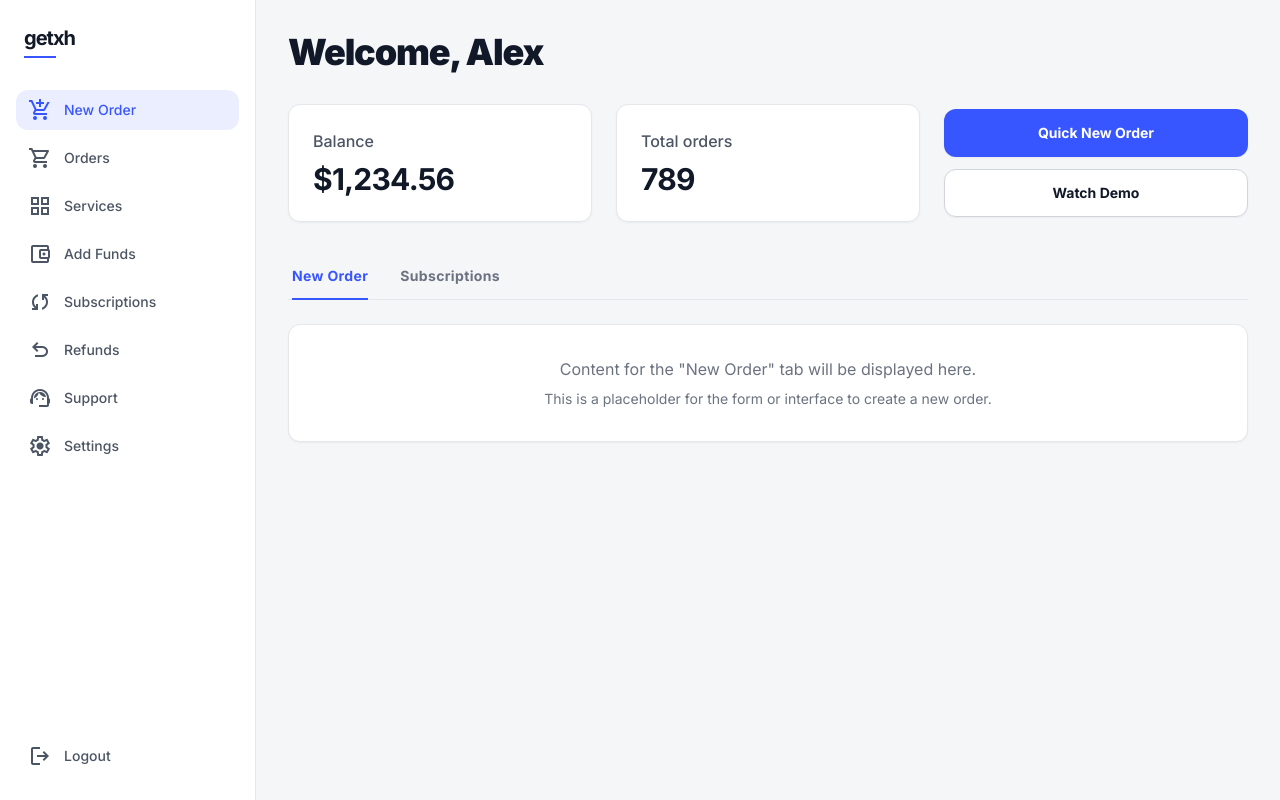
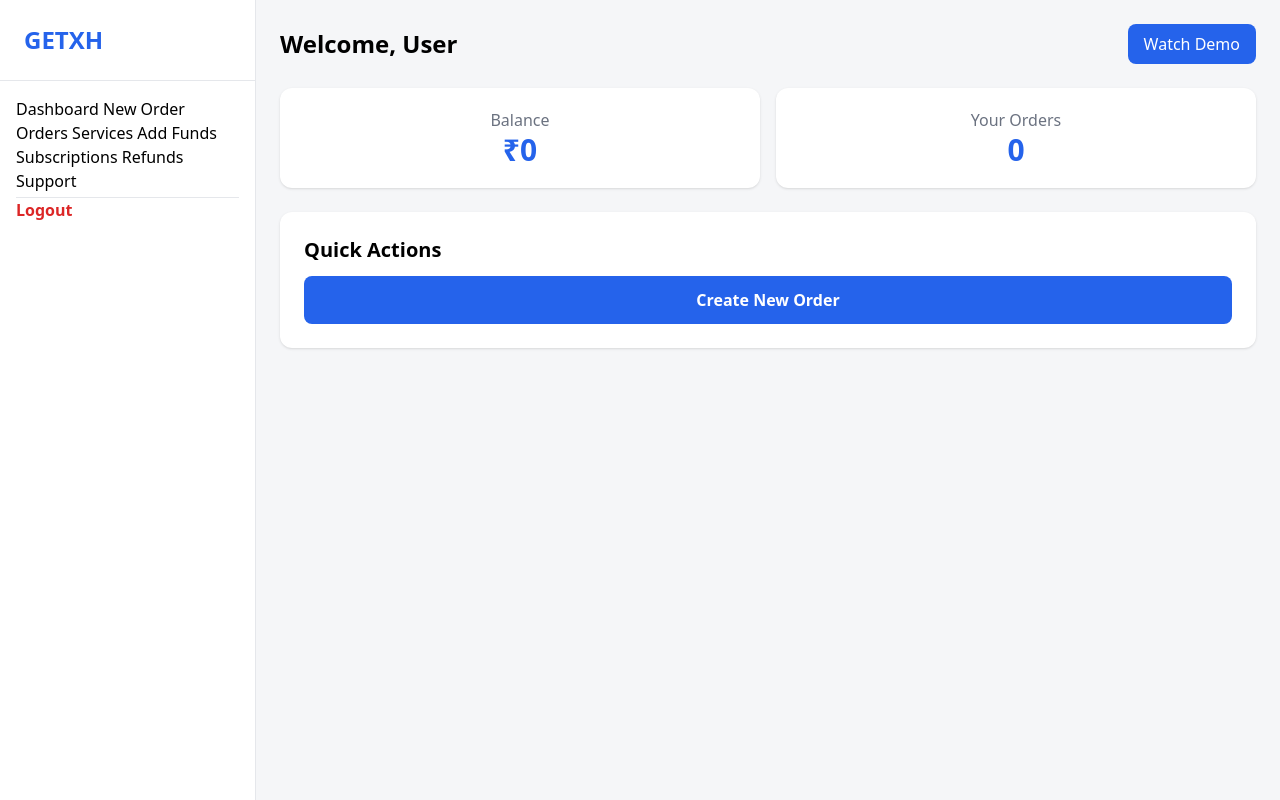
Before and after one commit to sanjaydhandha912-code/Getxh_trial, a plain HTML site: page Dashboard.html in a window 1280 px wide. Drawn offline with nearby package versions, Linux system fonts and the light colour scheme.

Commit message:
Update Dashboard.html

```diff
--- a/Dashboard.html
+++ b/Dashboard.html
@@ -1,153 +1,93 @@
 <!DOCTYPE html>
+<html class="light" lang="en">
+<head>
+<meta charset="utf-8"/>
+<meta name="viewport" content="width=device-width, initial-scale=1.0"/>
+<title>GETXH - Dashboard</title>
 
-<html class="light" lang="en"><head>
-<meta charset="utf-8"/>
-<meta content="width=device-width, initial-scale=1.0" name="viewport"/>
-<title>GETXH Dashboard</title>
-<script src="https://cdn.tailwindcss.com?plugins=forms,container-queries"></script>
+<script src="https://cdn.tailwindcss.com?plugins=forms"></script>
+
 <link href="https://fonts.googleapis.com" rel="preconnect"/>
 <link crossorigin="" href="https://fonts.gstatic.com" rel="preconnect"/>
-<link href="https://fonts.googleapis.com/css2?family=Inter:wght@400;500;700;900&amp;display=swap" rel="stylesheet"/>
-<link href="https://fonts.googleapis.com/css2?family=Material+Symbols+Outlined:opsz,wght,FILL,GRAD@20..48,100..700,0..1,-50..200" rel="stylesheet"/>
+<link href="https://fonts.googleapis.com/css2?family=Inter:wght@400;500;600;700&display=swap" rel="stylesheet"/>
+
 <style>
-    .material-symbols-outlined {
-      font-variation-settings:
-        'FILL' 0,
-        'wght' 400,
-        'GRAD' 0,
-        'opsz' 24
+.sidebar-link {
+ @apply flex items-center gap-3 px-4 py-3 rounded-lg text-gray-700 hover:bg-gray-100 transition;
+}
+.sidebar-active {
+ @apply bg-blue-100 text-blue-700 font-semibold;
 }
 </style>
-<script id="tailwind-config">
-    tailwind.config = {
-      darkMode: "class",
-      theme: {
-        extend: {
-          colors: {
-            "primary": "#3856ff",
-            "background-light": "#f5f6f8",
-            "background-dark": "#0f1223",
-          },
-          fontFamily: {
-            "display": ["Inter", "sans-serif"]
-          },
-          borderRadius: {
-            "DEFAULT": "0.5rem",
-            "lg": "0.75rem",
-            "xl": "1.5rem",
-            "full": "9999px"
-          },
-        },
-      },
-    }
-  </script>
+
 </head>
-<body class="font-display bg-background-light dark:bg-background-dark text-[#111827] dark:text-white">
+
+<body class="bg-[#f5f6f8] font-display">
+
 <div class="flex min-h-screen">
-<!-- SideNavBar -->
-<aside class="fixed flex h-full w-64 flex-col border-r border-gray-200 dark:border-gray-800 bg-white dark:bg-[#111827] px-4 py-6">
-<div class="flex flex-col gap-8">
-<div class="px-2">
-<h1 class="text-xl font-bold tracking-tighter text-[#111827] dark:text-white">getxh</h1>
-<div class="h-0.5 w-8 bg-primary mt-1"></div>
+
+  <!-- SIDEBAR -->
+  <aside class="w-64 bg-white border-r hidden md:block">
+    <div class="p-6 border-b">
+      <h1 class="text-2xl font-bold text-blue-600 cursor-pointer" onclick="location.href='Dashboard.html'">
+        GETXH
+      </h1>
     </div>
-<nav class="flex flex-col gap-2">
-<a class="flex items-center gap-3 rounded-lg px-3 py-2 bg-primary/10 text-primary dark:bg-primary/20" href="#">
-<span class="material-symbols-outlined text-primary">add_shopping_cart</span>
-<p class="text-sm font-medium">New Order</p>
-</a>
-<a class="flex items-center gap-3 rounded-lg px-3 py-2 text-gray-600 dark:text-gray-300 hover:bg-gray-100 dark:hover:bg-gray-800" href="#">
-<span class="material-symbols-outlined">shopping_cart</span>
-<p class="text-sm font-medium">Orders</p>
-</a>
-<a class="flex items-center gap-3 rounded-lg px-3 py-2 text-gray-600 dark:text-gray-300 hover:bg-gray-100 dark:hover:bg-gray-800" href="#">
-<span class="material-symbols-outlined">grid_view</span>
-<p class="text-sm font-medium">Services</p>
-</a>
-<a class="flex items-center gap-3 rounded-lg px-3 py-2 text-gray-600 dark:text-gray-300 hover:bg-gray-100 dark:hover:bg-gray-800" href="#">
-<span class="material-symbols-outlined">account_balance_wallet</span>
-<p class="text-sm font-medium">Add Funds</p>
-</a>
-<a class="flex items-center gap-3 rounded-lg px-3 py-2 text-gray-600 dark:text-gray-300 hover:bg-gray-100 dark:hover:bg-gray-800" href="#">
-<span class="material-symbols-outlined">sync</span>
-<p class="text-sm font-medium">Subscriptions</p>
-</a>
-<a class="flex items-center gap-3 rounded-lg px-3 py-2 text-gray-600 dark:text-gray-300 hover:bg-gray-100 dark:hover:bg-gray-800" href="#">
-<span class="material-symbols-outlined">undo</span>
-<p class="text-sm font-medium">Refunds</p>
-</a>
-<a class="flex items-center gap-3 rounded-lg px-3 py-2 text-gray-600 dark:text-gray-300 hover:bg-gray-100 dark:hover:bg-gray-800" href="#">
-<span class="material-symbols-outlined">support_agent</span>
-<p class="text-sm font-medium">Support</p>
-</a>
-<a class="flex items-center gap-3 rounded-lg px-3 py-2 text-gray-600 dark:text-gray-300 hover:bg-gray-100 dark:hover:bg-gray-800" href="#">
-<span class="material-symbols-outlined">settings</span>
-<p class="text-sm font-medium">Settings</p>
-</a>
+
+    <nav class="p-4 space-y-1">
+
+      <a href="Dashboard.html" class="sidebar-link sidebar-active">Dashboard</a>
+      <a href="Orderpage.html" class="sidebar-link">New Order</a>
+      <a href="Orderspage.html" class="sidebar-link">Orders</a>
+      <a href="Servicespage.html" class="sidebar-link">Services</a>
+      <a href="#" class="sidebar-link">Add Funds</a>
+      <a href="#" class="sidebar-link">Subscriptions</a>
+      <a href="#" class="sidebar-link">Refunds</a>
+      <a href="#" class="sidebar-link">Support</a>
+
+      <hr class="my-3"/>
+
+      <a href="index.html" class="sidebar-link text-red-600 font-semibold">Logout</a>
+
     </nav>
+  </aside>
+
+  <!-- MAIN CONTENT -->
+  <main class="flex-1 p-6">
+
+    <div class="flex items-center justify-between mb-6">
+      <h2 class="text-2xl font-bold">Welcome, User</h2>
+
+      <button class="px-4 py-2 bg-blue-600 text-white rounded-lg">Watch Demo</button>
     </div>
-<div class="mt-auto">
-<a class="flex items-center gap-3 rounded-lg px-3 py-2 text-gray-600 dark:text-gray-300 hover:bg-gray-100 dark:hover:bg-gray-800" href="#">
-<span class="material-symbols-outlined">logout</span>
-<p class="text-sm font-medium">Logout</p>
-</a>
+
+    <!-- STATS CARDS -->
+    <div class="grid grid-cols-1 md:grid-cols-2 gap-4 mb-6">
+
+      <div class="bg-white p-5 rounded-xl shadow text-center">
+        <p class="text-gray-500">Balance</p>
+        <p class="text-3xl font-bold text-blue-600">₹0</p>
       </div>
-</aside>
-<!-- Main Content -->
-<main class="ml-64 flex-1 p-8">
-<div class="mx-auto max-w-5xl">
-<!-- PageHeading -->
-<div class="mb-8">
-<h1 class="text-4xl font-black tracking-[-0.033em] text-[#111827] dark:text-white">Welcome, Alex</h1>
+
+      <div class="bg-white p-5 rounded-xl shadow text-center">
+        <p class="text-gray-500">Your Orders</p>
+        <p class="text-3xl font-bold text-blue-600">0</p>
       </div>
-<!-- Stats & Buttons -->
-<div class="grid grid-cols-1 gap-6 md:grid-cols-3">
-<!-- Stats Cards -->
-<div class="col-span-1 flex flex-col gap-6 md:col-span-2">
-<div class="grid grid-cols-1 gap-6 sm:grid-cols-2">
-<div class="flex flex-col gap-2 rounded-lg border border-gray-200 dark:border-gray-800 bg-white dark:bg-[#111827] p-6 shadow-sm">
-<p class="text-base font-medium text-gray-600 dark:text-gray-300">Balance</p>
-<p class="text-3xl font-bold tracking-tight text-[#111827] dark:text-white">$1,234.56</p>
+
     </div>
-<div class="flex flex-col gap-2 rounded-lg border border-gray-200 dark:border-gray-800 bg-white dark:bg-[#111827] p-6 shadow-sm">
-<p class="text-base font-medium text-gray-600 dark:text-gray-300">Total orders</p>
-<p class="text-3xl font-bold tracking-tight text-[#111827] dark:text-white">789</p>
-</div>
-</div>
-</div>
-<!-- Button Group -->
-<div class="col-span-1 flex flex-col justify-center gap-3">
-<button class="flex h-12 w-full cursor-pointer items-center justify-center overflow-hidden rounded-lg bg-primary text-white text-sm font-bold shadow-sm transition-opacity hover:opacity-90">
-<span class="truncate">Quick New Order</span>
-</button>
-<button class="flex h-12 w-full cursor-pointer items-center justify-center overflow-hidden rounded-lg border border-gray-300 dark:border-gray-700 bg-white dark:bg-[#111827] text-sm font-bold text-[#111827] dark:text-white shadow-sm transition-colors hover:bg-gray-50 dark:hover:bg-gray-800">
-<span class="truncate">Watch Demo</span>
+
+    <!-- QUICK ACTION -->
+    <div class="bg-white p-6 rounded-xl shadow">
+      <h3 class="text-xl font-semibold mb-3">Quick Actions</h3>
+
+      <button onclick="location.href='Orderpage.html'"
+        class="w-full bg-blue-600 text-white py-3 rounded-lg font-semibold">
+        Create New Order
       </button>
     </div>
-</div>
-<!-- Tabs -->
-<div class="mt-8">
-<div class="border-b border-gray-200 dark:border-gray-800">
-<div class="-mb-px flex gap-8 px-1">
-<a class="flex flex-col items-center justify-center border-b-2 border-primary text-primary py-3" href="#">
-<p class="text-sm font-bold tracking-wide">New Order</p>
-</a>
-<a class="flex flex-col items-center justify-center border-b-2 border-transparent text-gray-500 dark:text-gray-400 py-3 hover:border-gray-300 dark:hover:border-gray-700 hover:text-gray-800 dark:hover:text-gray-200" href="#">
-<p class="text-sm font-bold tracking-wide">Subscriptions</p>
-</a>
-</div>
-</div>
-<!-- Tab Content Panel -->
-<div class="mt-6">
-<div class="rounded-lg border border-gray-200 dark:border-gray-800 bg-white dark:bg-[#111827] p-8 shadow-sm">
-<div class="text-center text-gray-500 dark:text-gray-400">
-<p>Content for the "New Order" tab will be displayed here.</p>
-<p class="text-sm mt-2">This is a placeholder for the form or interface to create a new order.</p>
-</div>
-</div>
-</div>
-</div>
-</div>
+
   </main>
 </div>
-</body></html>
+
+</body>
+</html>
```
Lines whose indentation alone changed are shown as unchanged.
